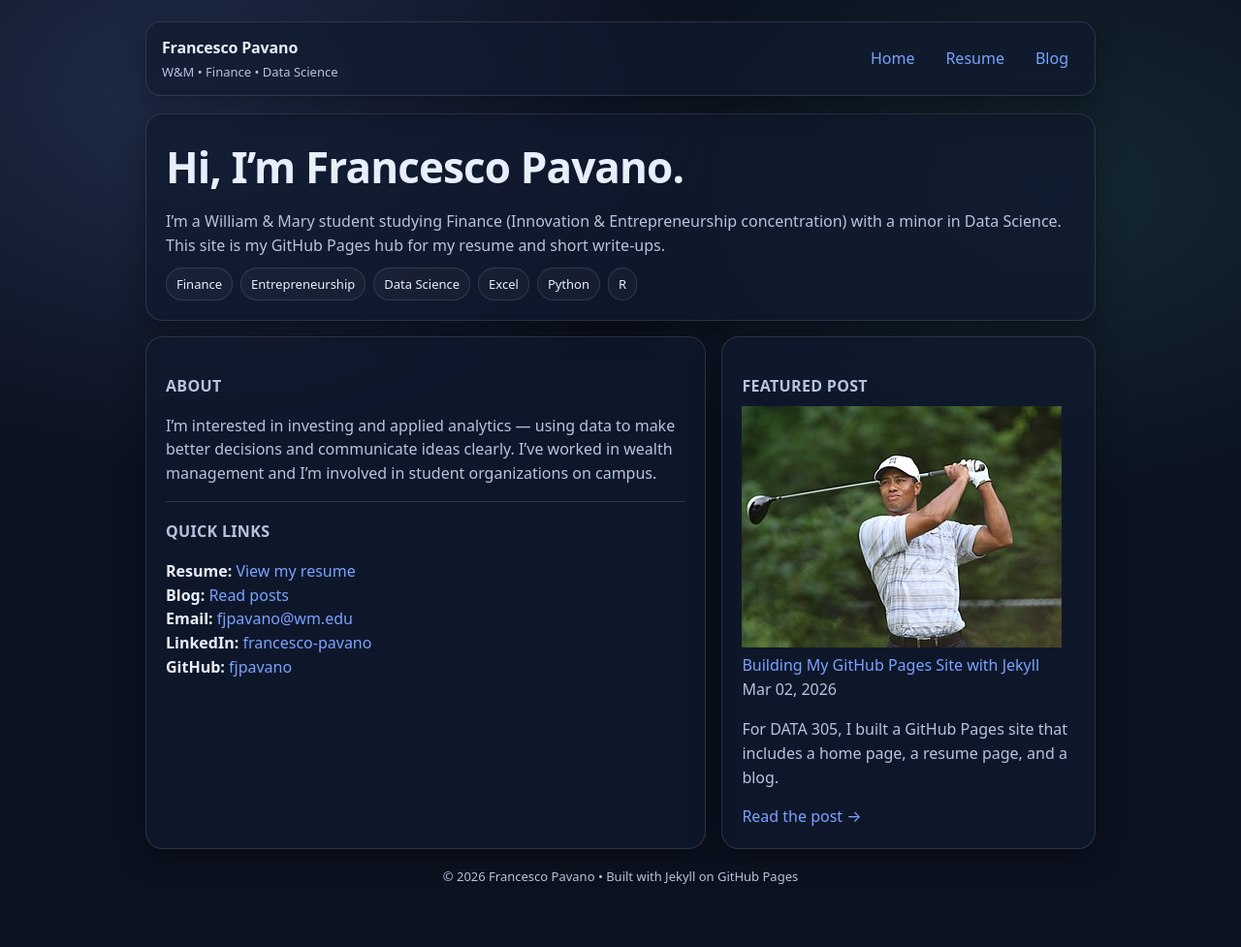
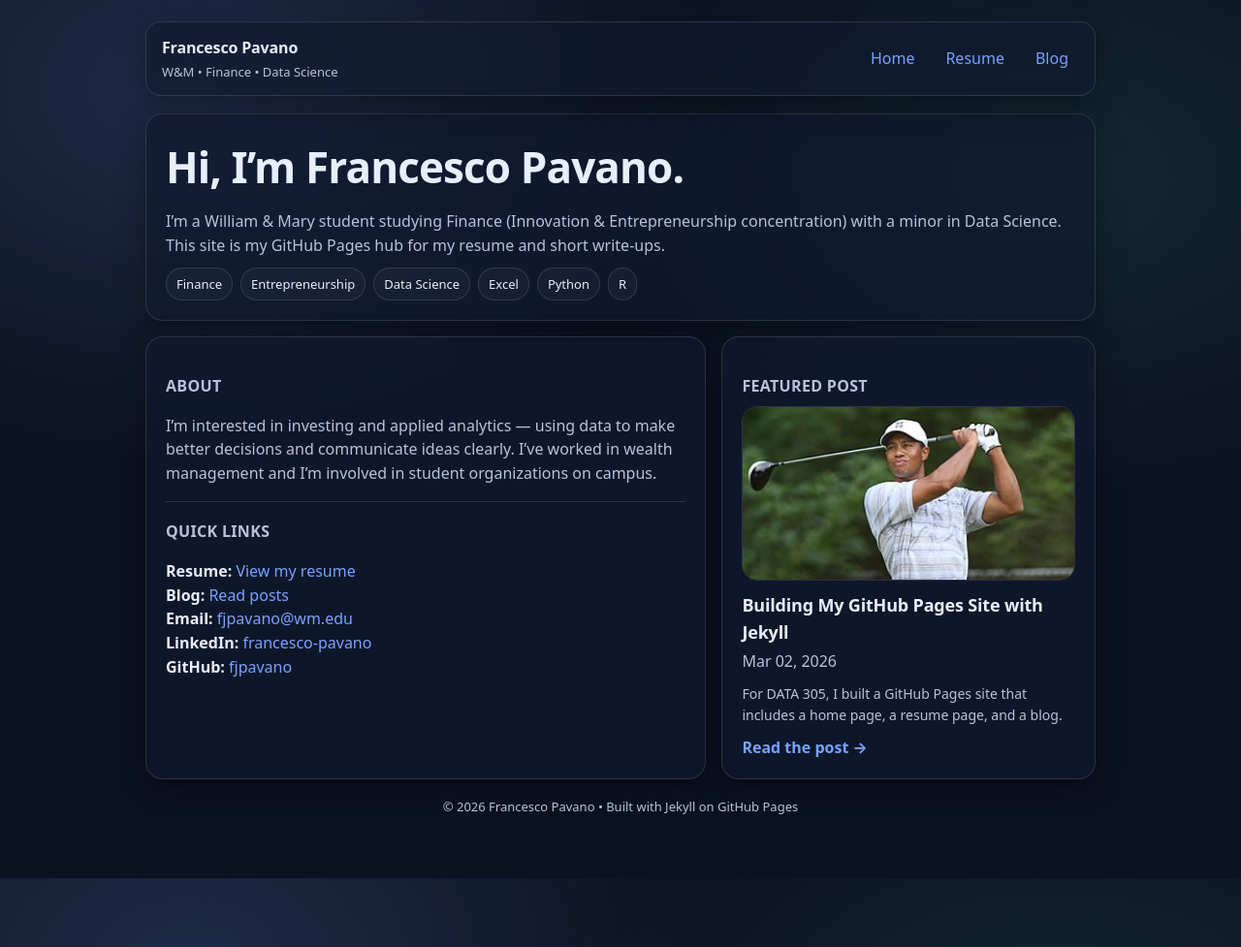
Before and after one commit to fjpavano/DATA-305-Assignment-2, a Jekyll site: the page built from index.md, in a window 1280 px wide. Shown: the whole page at 97% size. Built offline with Jekyll 4.4.1, drawn with Linux system fonts in a browser that asks for light colours.

Commit message:
Update style.css

```diff
--- a/assets/css/style.css
+++ b/assets/css/style.css
@@ -145,3 +145,38 @@ a:hover{ text-decoration: underline; }
   margin-top: 18px;
   align-items: start;
 }
+/* Featured post card */
+.featured{
+  display: grid;
+  grid-template-columns: 1fr;
+  gap: 12px;
+  text-decoration: none;
+  color: inherit;
+}
+
+.featured__img{
+  width: 100%;
+  height: 180px;
+  object-fit: cover;
+  border-radius: 16px;
+  border: 1px solid var(--border);
+}
+
+.featured__title{
+  font-weight: 800;
+  font-size: 18px;
+  letter-spacing: -0.01em;
+  margin-bottom: 4px;
+}
+
+.featured__excerpt{
+  margin: 10px 0 0;
+  font-size: 14px;
+}
+
+.featured__cta{
+  margin-top: 10px;
+  display: inline-block;
+  font-weight: 700;
+  color: var(--accent);
+}
```
